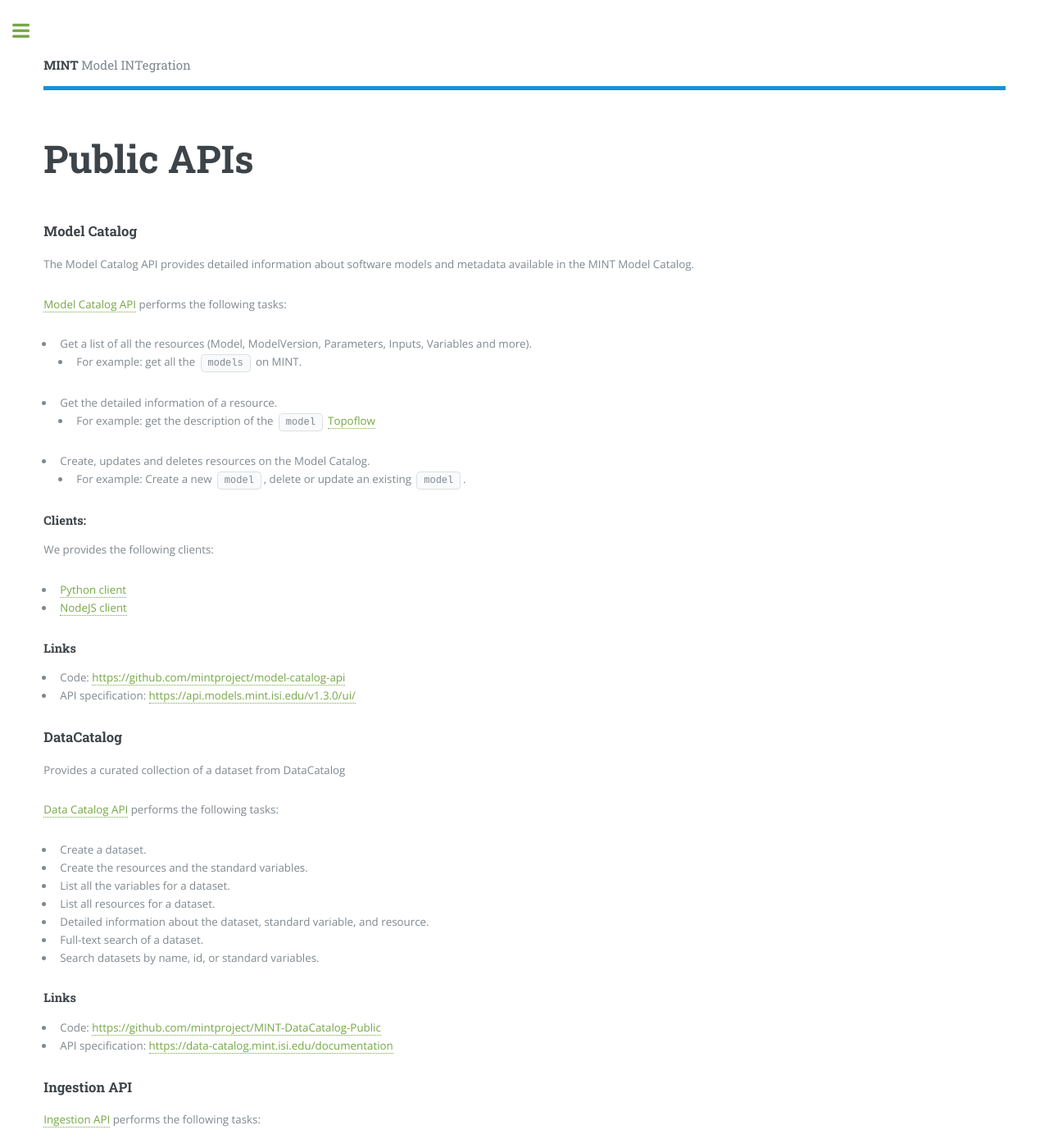
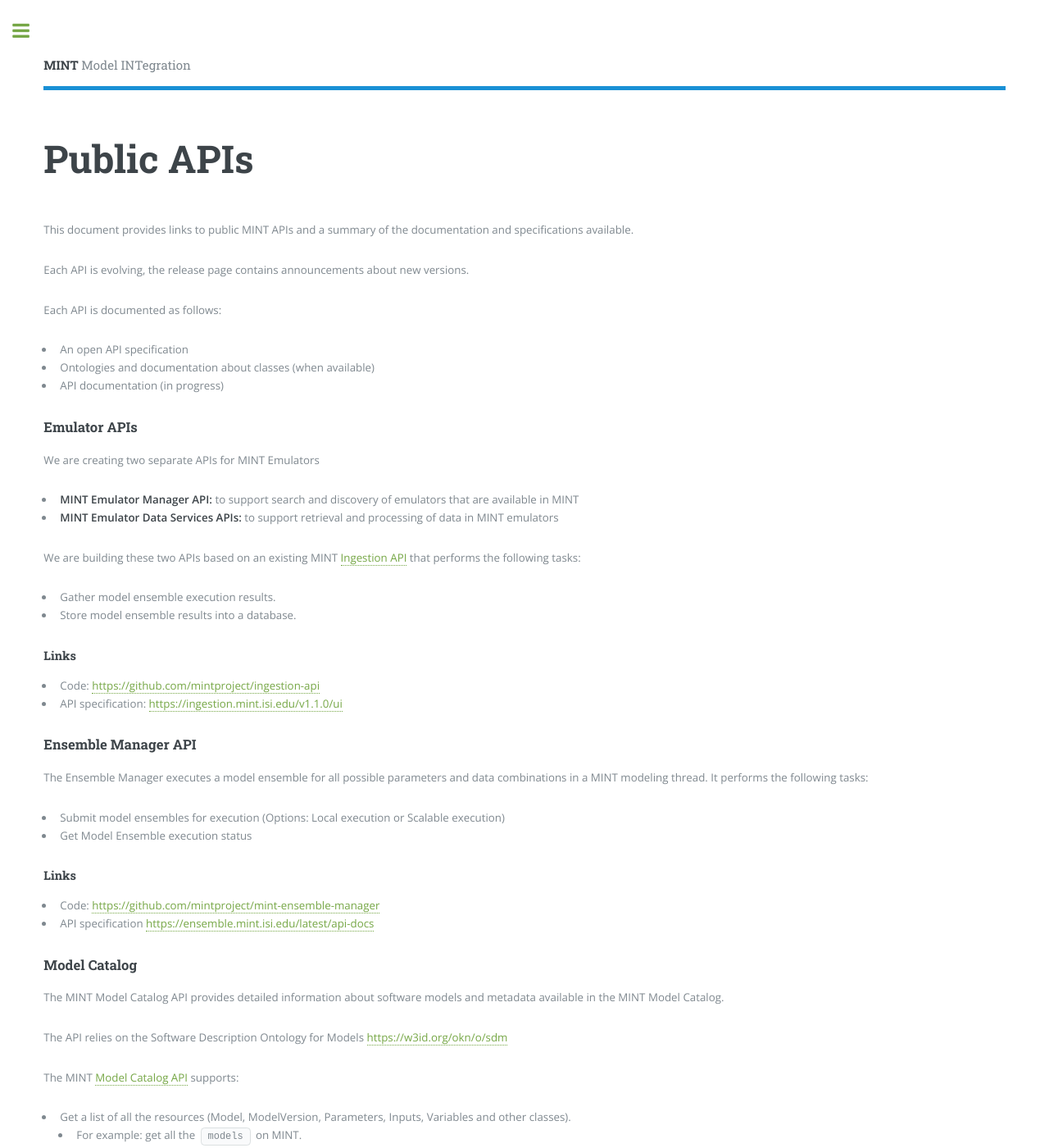
Before and after one commit to KnowledgeCaptureAndDiscovery/MINT, a Jekyll site: the page built from apis.md, in a window 1280 px wide and 1400 px high. Shown: the whole window at 82% size. Built offline with Jekyll 4.4.1, drawn with Linux system fonts in a browser that asks for light colours; some of the changed text lies outside the part shown.

Commit message:
fix: update apis

```diff
--- a/apis.md
+++ b/apis.md
@@ -3,19 +3,66 @@
 title: Public APIs
 ---
 
+This document provides links to public MINT APIs and a summary of the documentation and specifications available.
+
+Each API is evolving, the release page contains announcements about new versions.
+
+Each API is documented as follows:
+- An open API specification
+- Ontologies and documentation about classes (when available)
+- API documentation (in progress)
+
+### Emulator APIs
+
+We are creating two separate APIs for MINT Emulators
+- **MINT Emulator Manager API:** to support search and discovery of emulators that are available in MINT
+- **MINT Emulator Data Services APIs:** to support retrieval and processing of data in MINT emulators
+
+We are building these two APIs based on an existing MINT [Ingestion API](https://ingestion.mint.isi.edu/v1.1.0/ui) that performs the following tasks:
+
+- Gather model ensemble execution results.
+- Store model ensemble results into a database.
+
+#### Links
+- Code: [https://github.com/mintproject/ingestion-api](https://github.com/mintproject/ingestion-api)
+- API specification: [https://ingestion.mint.isi.edu/v1.1.0/ui]( https://ingestion.mint.isi.edu/v1.1.0/ui)
+
+
+### Ensemble Manager API
+
+The Ensemble Manager executes a model ensemble for all possible parameters and data combinations in a MINT modeling thread. It performs the following tasks:
+
+- Submit model ensembles for execution (Options: Local execution or Scalable execution)
+- Get Model Ensemble execution status
+
+
+#### Links
+
+- Code: [https://github.com/mintproject/mint-ensemble-manager](https://github.com/mintproject/mint-ensemble-manager)
+- API specification [https://ensemble.mint.isi.edu/latest/api-docs](https://ensemble.mint.isi.edu/latest/api-docs)
+
+
+
 ### Model Catalog
 
-The Model Catalog API provides detailed information about software models and metadata available in the MINT Model Catalog.
+The MINT Model Catalog API provides detailed information about software models and metadata available in the MINT Model Catalog.
 
+The API relies on the Software Description Ontology for Models  [https://w3id.org/okn/o/sdm](https://w3id.org/okn/o/sdm)
 
-[Model Catalog API](https://api.models.mint.isi.edu/v1.3.0/ui/) performs the following tasks:
+The MINT [Model Catalog API](https://api.models.mint.isi.edu/latest/ui/) supports:
 
-- Get a list of all the resources (Model, ModelVersion, Parameters, Inputs, Variables and more).
+- Get a list of all the resources (Model, ModelVersion, Parameters, Inputs, Variables and other classes).
   - For example: get all the `models` on MINT.
 - Get the detailed information of a resource.
   - For example: get the description of the `model` [Topoflow](https://dev.mint.isi.edu/south_sudan/models/explore/TOPOFLOW/topoflow_3.5/topoflow_cfg_simple/topoflow_cfg_simple_Guder)
 - Create, updates and deletes resources on the Model Catalog.
     - For example: Create a new `model`, delete or update an existing `model`.
+
+Upcoming and planned new features include:
+- Test model based on unit tests
+- Get models based on region
+- Get models based on variables and processes (eg standard variable names)
+
 
 #### Clients:
 
@@ -27,59 +74,32 @@
 #### Links
 
 - Code: [https://github.com/mintproject/model-catalog-api](https://github.com/mintproject/model-catalog-api)
-- API specification: [https://api.models.mint.isi.edu/v1.3.0/ui/](https://api.models.mint.isi.edu/v1.3.0/ui/)
+- API specification: [https://api.models.mint.isi.edu/latest/ui/](https://api.models.mint.isi.edu/latest/ui/)
 
 
 ### DataCatalog
 
-Provides a curated collection of a dataset from DataCatalog
+Provides access to a curated collection of a datasets in the MINT Data Catalog.
 
-[Data Catalog API](https://data-catalog.mint.isi.edu/documentation) performs the following tasks:
+The MINT Data Catalog API documentation: [https://data-catalog.mint.isi.edu/documentation](https://data-catalog.mint.isi.edu/documentation)
 
-- Create a dataset.
-- Create the resources and the standard variables.
-- List all the variables for a dataset.
-- List all resources for a dataset.
-- Detailed information about the dataset, standard variable, and resource.
+The MINT [Data Catalog API](https://data-catalog.mint.isi.edu/documentation) performs the following tasks:
+
+- Create an entry for a dataset.
+- Create entries for the data files and the standard variable names in the data.
+- Get all the variables for a dataset.
+- Get all resources for a dataset.
+- Get all datasets for an area (given a bounding box).
+- Metadata about the dataset, standard variable names, and files.
 - Full-text search of a dataset.
-- Search datasets by name, id, or standard variables.
+- Search datasets by name, id, or standard variable names.
+
+Upcoming and planned new features include:
+
+- Generate a pipeline to transform a dataset into a target format
+- Get all data transformations that use or generate a data format
+
+
 
 #### Links
 - Code: [https://github.com/mintproject/MINT-DataCatalog-Public](https://github.com/mintproject/MINT-DataCatalog-Public)
-- API specification: [https://data-catalog.mint.isi.edu/documentation](https://data-catalog.mint.isi.edu/documentation)
-
-
-### Ingestion API
-
-[Ingestion API]( https://ingestion.mint.isi.edu/v1.1.0/ui) performs the following tasks:
-
-- Post-process the output and save the execution trace into the MINT-Database.
-- Provide a summary of a MINT execution(s) to the user.
-
-We plan to split the Ingestion API in the future into the following two sets of APIs
-- MINT Emulator Manager API
-- MINT Emulator Data Services APIs
-
-#### Links
-- Code: [https://github.com/mintproject/ingestion-api](https://github.com/mintproject/ingestion-api)
-- API specification: [https://ingestion.mint.isi.edu/v1.1.0/ui]( https://ingestion.mint.isi.edu/v1.1.0/ui)
-
-### Ensemble Manager
-
-The Ensemble Manager executes a model ensemble for all possible parameters and data combinations in a MINT modeling thread. It performs the following tasks:
-
-- Run Model Ensembles ( Locally or via WINGS/Pegasus )
-- Monitor Model Ensembles
-
-#### Links
-
-- Code: [https://github.com/mintproject/mint-ensemble-manager](https://github.com/mintproject/mint-ensemble-manager)
-- API specification [https://ensemble.mint.isi.edu/v1/api-docs](https://ensemble.mint.isi.edu/v1/api-docs)
-
-### Wings API
-
-[WINGS API](https://api.wings.mint.isi.edu/v1.0.0/ui/) submits executions using [Wings Workflows](https://github.com/KnowledgeCaptureAndDiscovery/wings) and [Pegasus](https://pegasus.isi.edu/)
-
-#### Links
-- Code: [https://github.com/KnowledgeCaptureAndDiscovery/wings-api](https://github.com/KnowledgeCaptureAndDiscovery/wings-api)
-- API specification [https://api.wings.mint.isi.edu/v1.0.0/ui/](https://api.wings.mint.isi.edu/v1.0.0/ui/)
```
